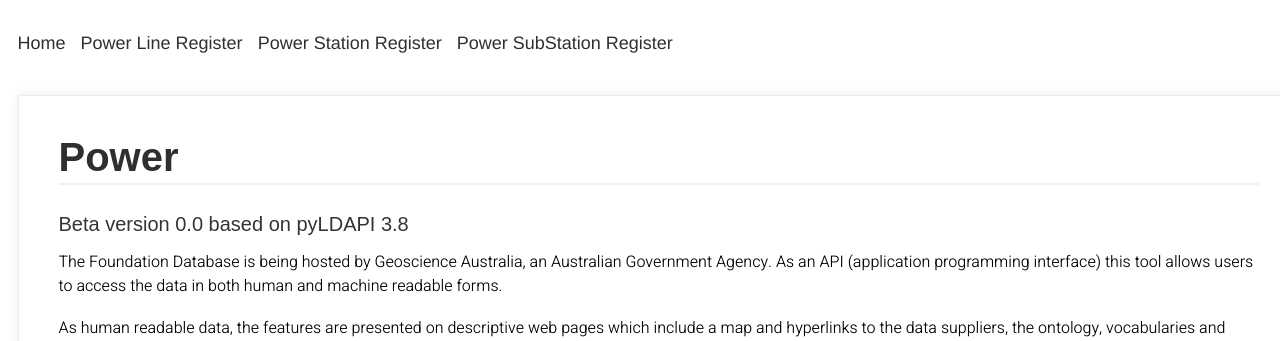
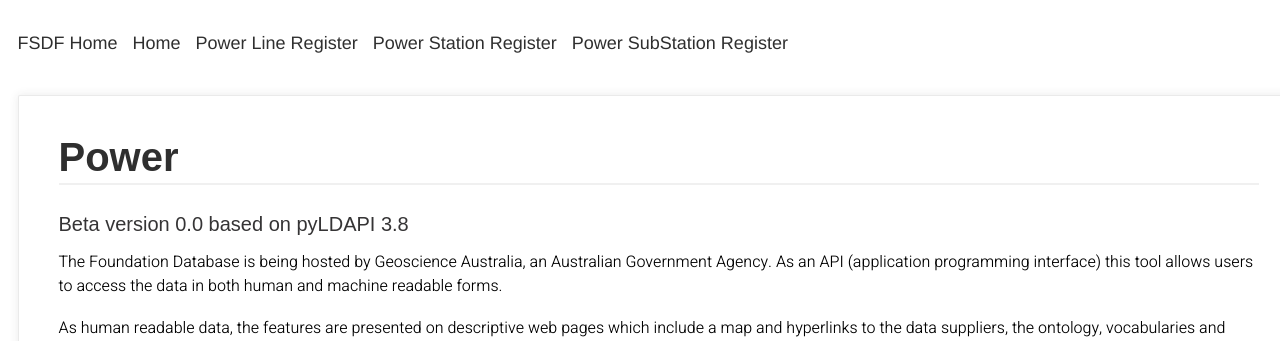
Before and after one commit to GeoscienceAustralia/FSDF-PowerInfrastructure, a Flask app: page / in a window 1280 px wide. Shown: the part 134-475 px from the top of the page. Run offline with Flask 2, Linux system fonts and the light colour scheme; parts of the project's set-up code (start-up, migrations or seed data) failed here and were passed over.

Commit message:
add FSDF home

```diff
--- a/API/controller/routes.py
+++ b/API/controller/routes.py
@@ -7,11 +7,18 @@ import conf
 import ast
 import folium
 import os, yaml
+import webbrowser
 
 print(__name__)
 routes = Blueprint('controller', __name__)
 
 DEFAULT_ITEMS_PER_PAGE=50
+
+@routes.route('/fsdf_home', strict_slashes=True)
+def fsdf_home():
+    webbrowser.open('https://geoscienceaustralia.github.io/FSDF/')
+    return render_template('home.html', home_page_settings=conf.home_page_boxes_dict)
+
 
 @routes.route('/', strict_slashes=True)
 def home():
--- a/API/view/templates/layout.html
+++ b/API/view/templates/layout.html
@@ -43,6 +43,7 @@
             {% for nav in navs %}
                 {{ nav|safe }}
             {% endfor %}
+            <a href="{{ url_for('controller.fsdf_home') }}">FSDF Home</a> /
             <a href="{{ url_for('controller.home') }}">Home</a> /
             <a href="{{ url_for('controller.power_lines') }}">Power Line Register</a> /
             <a href="{{ url_for('controller.power_stations') }}">Power Station Register</a> /
```
